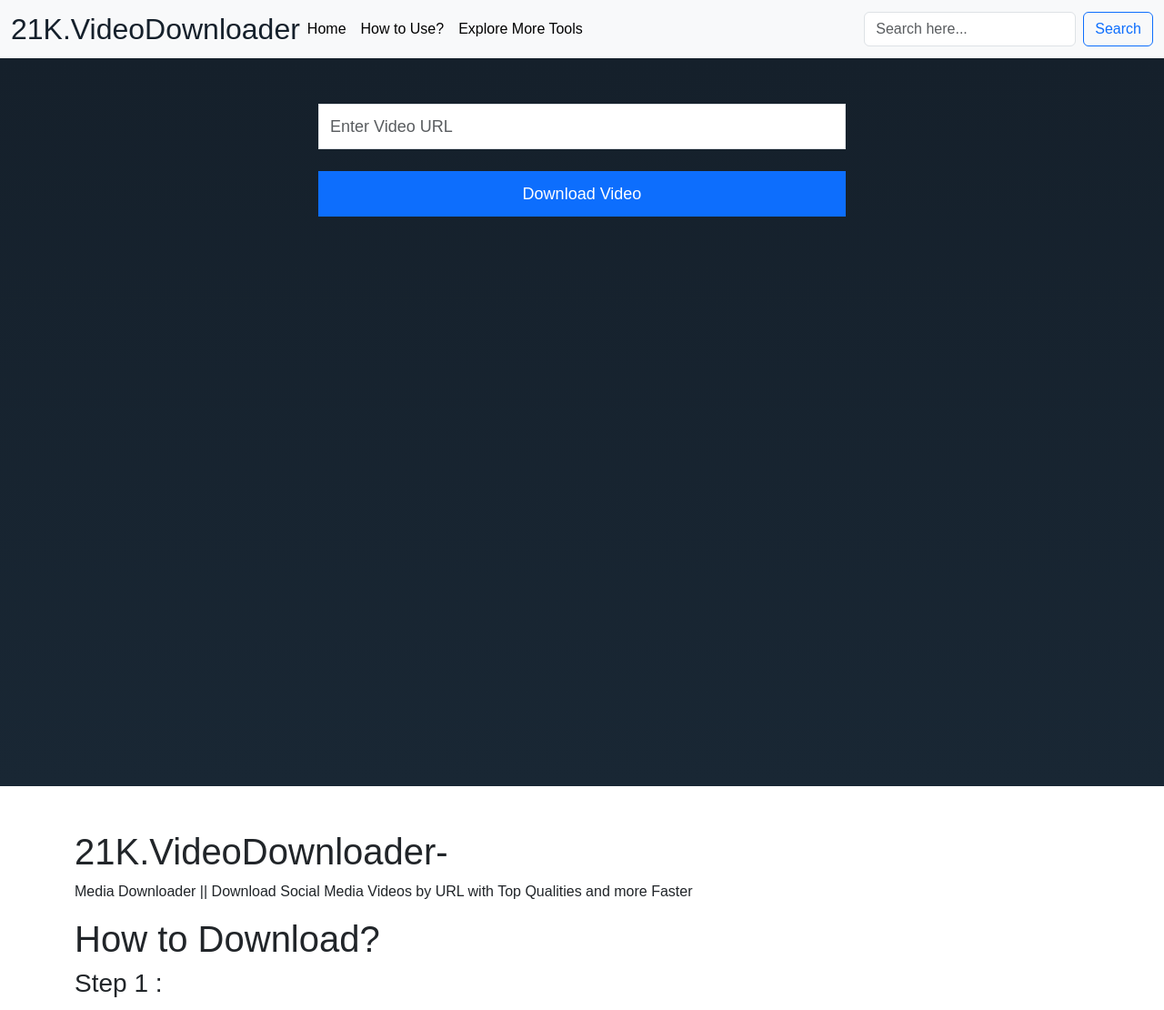
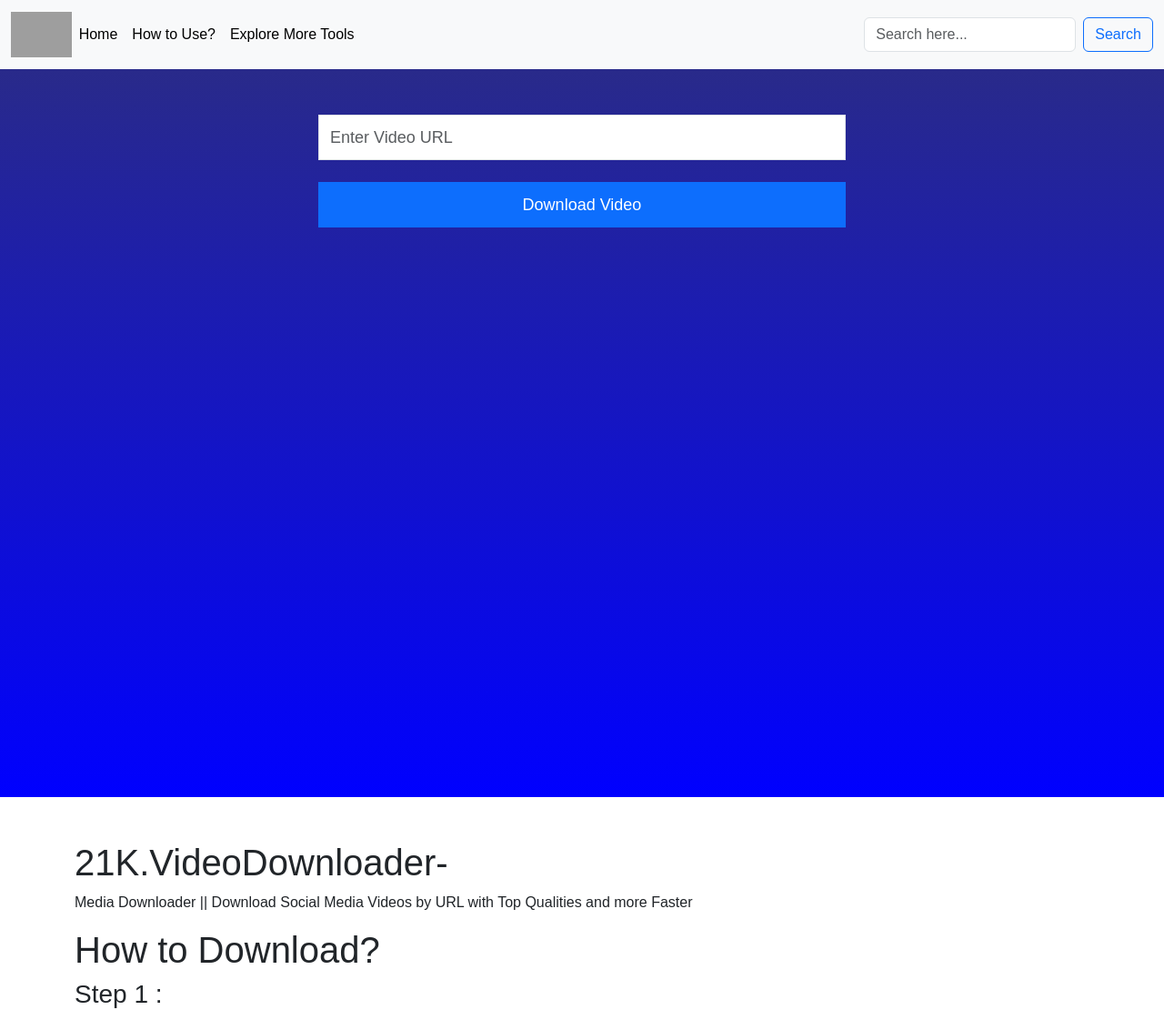
Before and after one commit to alwaysnithish/21K.VideoDownloader, a Django app: page / in a window 1280 px wide. Shown: the top 1110 px of the page at 91% size. Run offline with Django 5.2, Linux system fonts and the light colour scheme; some libraries are stand-ins or nearby versions; grey boxes are pictures that could not be loaded.

Commit message:
Update download.html

```diff
--- a/templates/download.html
+++ b/templates/download.html
@@ -12,7 +12,7 @@
         body { font-family: Arial, sans-serif; background-color: white; }
         .navbar { background-color: skyblue; }
         .navbar-brand, .nav-link { color: black !important; }
-        .container-half { background-image: linear-gradient(#15202B, #192734); min-height: 100vh; display: flex; flex-direction: column; align-items: center; padding-top: 20px; }
+        .container-half { background-image: linear-gradient(#292A8A, blue); min-height: 100vh; display: flex; flex-direction: column; align-items: center; padding-top: 20px; }
         .video-form { width: 100%; max-width: 600px; margin-top: 20px; text-align: center; padding: 10px; height: 200px; }
         .video-form input { height: 50px; font-size: 18px; border-radius:0px; width:100%; }
         .video-info { margin-top: 40px; text-align: center; }
@@ -43,8 +43,8 @@
    <nav class="navbar navbar-expand-lg navbar-light bg-light">
        <div class="container-fluid">
            <a class="navbar-brand mx-auto" href="#">
-               <h2 style="color: #15202B; margin: 0;">21K.VideoDownloader</h2>
-           </a>
+               <img src="{% static 'Picsart_25-03-07_15-57-27-041.jpg' %}" alt="21K
+                    Video Downloader" height="50"> </a>
            <button class="navbar-toggler" type="button" data-bs-toggle="collapse" data-bs-target="#navbarNav">
                <span class="navbar-toggler-icon"></span>
            </button>
```
